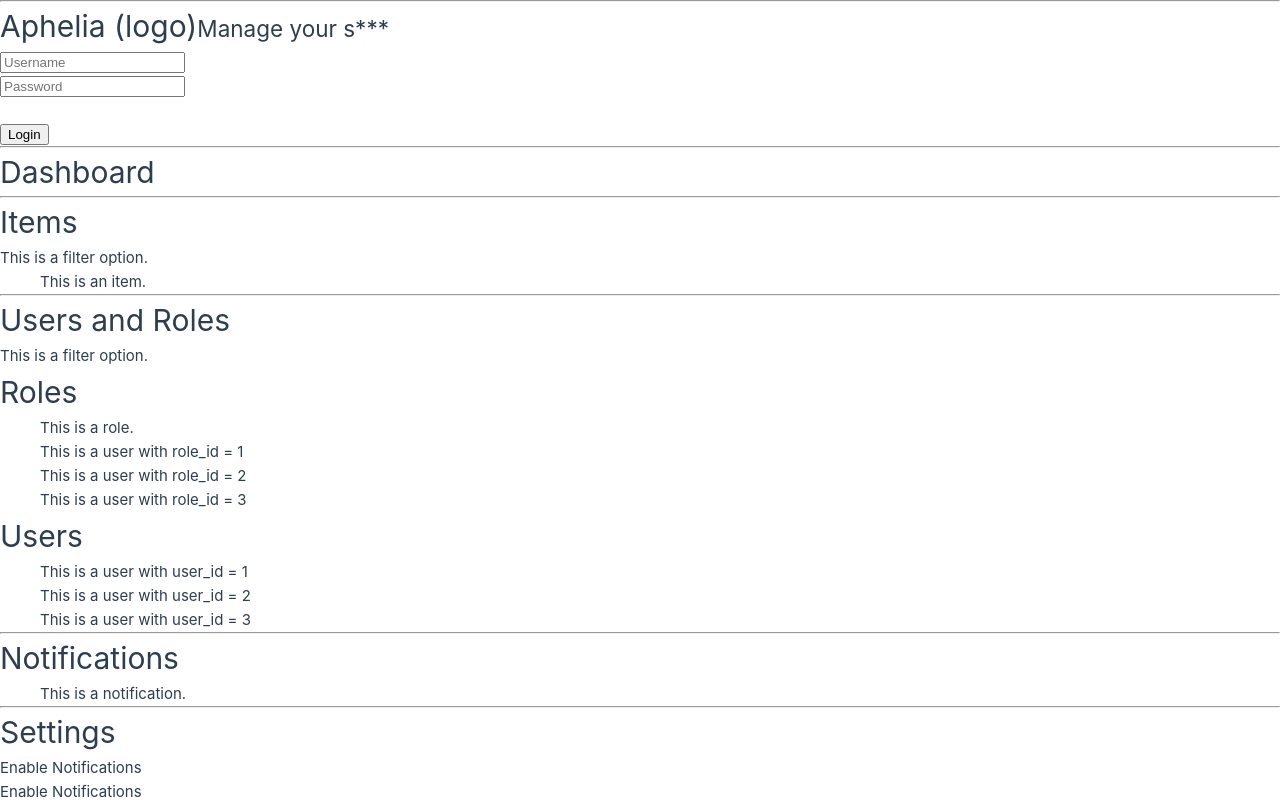
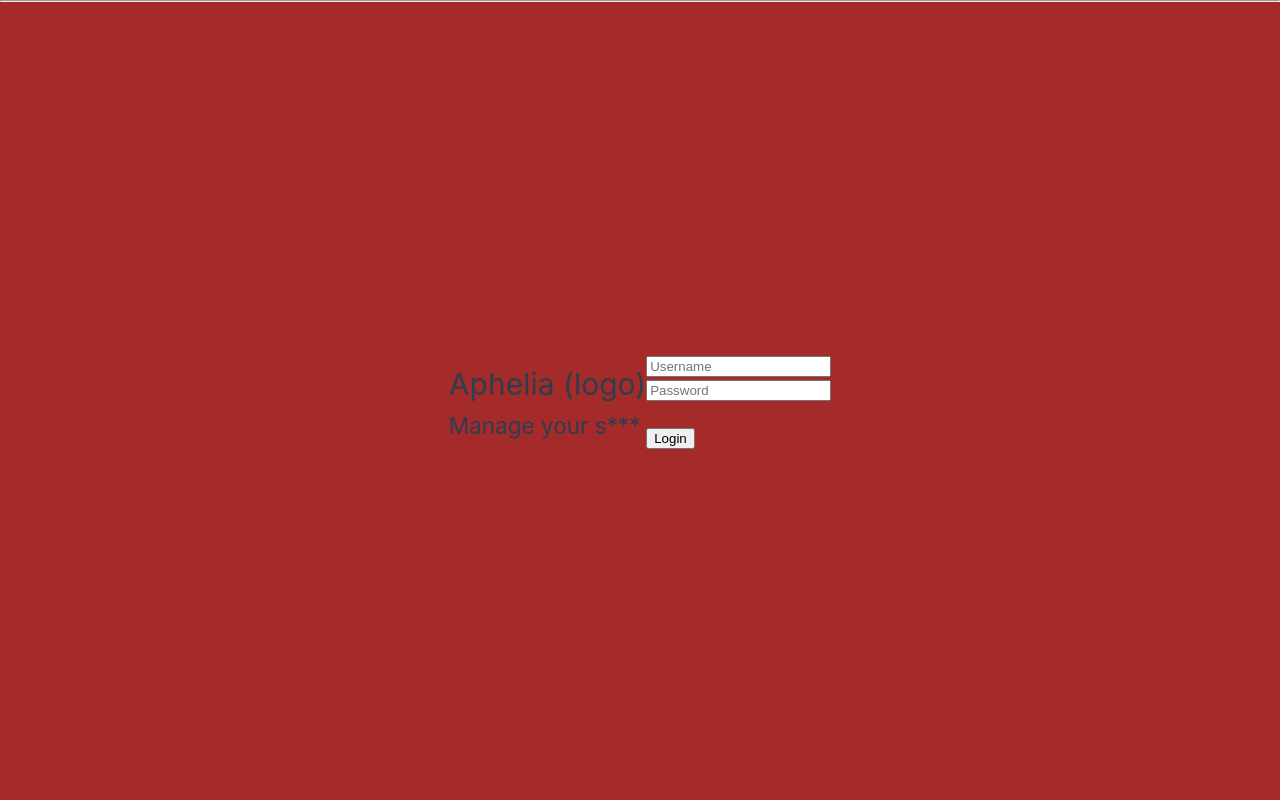
Before and after one commit to Appl3s-3/Aphelia-Front, a Vue app: page / in a window 1280 px wide. Shown: the top 800 px of the page. Built offline with nearby package versions, Linux system fonts and the light colour scheme.

Commit message:
Partial changes to Landing.vue CSS

```diff
--- a/index.html
+++ b/index.html
@@ -4,7 +4,7 @@
         <meta charset="UTF-8" />
         <link rel="icon" href="/favicon.ico" />
         <meta name="viewport" content="width=device-width, initial-scale=1.0" />
-        <title>aphelia</title>
+        <title>apheleia</title>
     </head>
     <body>
         <div id="app"></div> <!-- The container that main.js modifies-->
--- a/src/pages/Landing.vue
+++ b/src/pages/Landing.vue
@@ -6,8 +6,8 @@
     <div id="landing">
         <div id="landing-left">
             <!-- Left side of landing page -->
-            <h1 style="display: inline">Aphelia (logo)</h1>
-            <h2 style="display: inline">Manage your s***</h2>
+            <h1>Aphelia (logo)</h1>
+            <h2>Manage your s***</h2>
         </div>
         <!-- Affinix put a nice dividing line here -->
         <div id="landing-right">
@@ -28,7 +28,46 @@
         margin: 0px 0px 0px 0px;
         border: none;
         padding: 0px 0px 0px 0px;
-        width: 100%;
-        height: 100%;
+        width: 100vw;
+        height: 100vh;
+        overflow: hidden;
+        background-color: brown;
+
+        display: flex;
+        flex-flow: row nowrap;
+        justify-content: center; /* spacing between */
+        align-items: center; /* alignment */
+
     }
+/*
+    #landing-left {
+        display: inline-block;
+        margin-left: 20%;
+        margin-top: 40vh;
+        position: absolute;
+        border: none;
+        background-color: red;
+        padding: 0px 0px 0px 0px;
+
+        /*
+        top: 50%;
+        width: 100vw;
+        height: 100vh;
+        */
+        /*
+    }
+
+    #landing-right {
+        display: inline-block;
+        margin-right: 20%;
+        border: none;
+        background-color: red;
+        padding: 0px 0px 0px 0px;*/
+        /*
+        width: 100vw;
+        height: 100vh;
+        */
+    /* } */
+
+
 </style>
```
